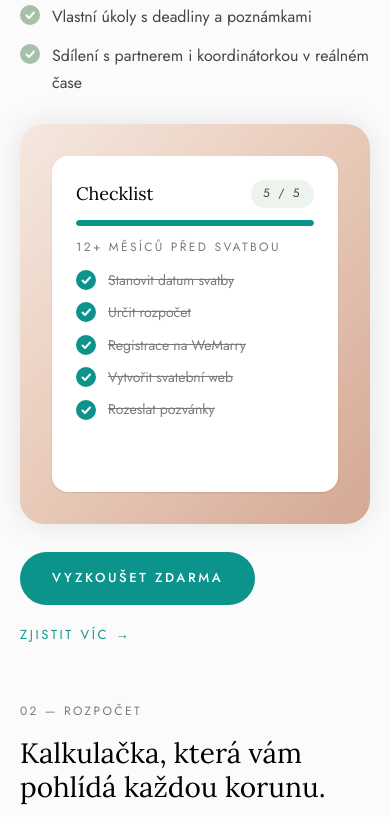
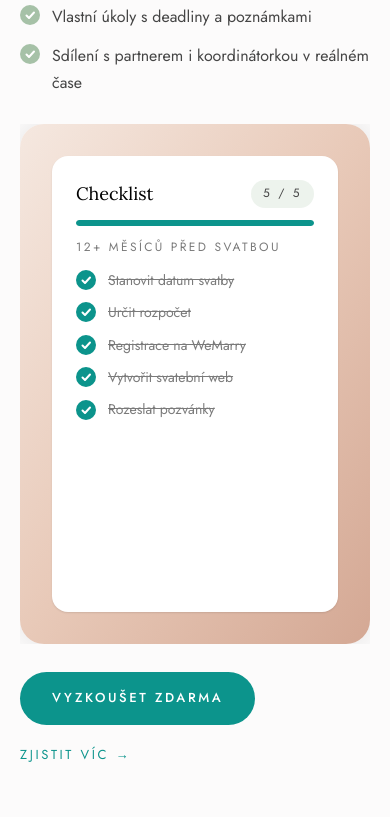
Before and after one commit to krystofpaleta/wemarry-web, an Astro site: page / in a window 390 px wide. Shown: the part 1117-1934 px from the top of the page. Built offline with nearby package versions, Linux system fonts and the light colour scheme; Astro itself is replaced by a stand-in of ours.

Commit message:
ScrollFeatures mobil: fix přetékání vizuálu rozpočtu (výška 520px + overflow-hidden)

```diff
--- a/src/components/sections/ScrollFeatures.tsx
+++ b/src/components/sections/ScrollFeatures.tsx
@@ -342,7 +342,7 @@ function MobileStep({ step }: { step: Step }) {
         </ul>
       </div>
 
-      <div className="relative h-[400px] w-full">
+      <div className="relative h-[520px] w-full overflow-hidden">
         <div className="absolute inset-0 flex items-center justify-center">
           <FeatureVisual step={step} isActive={inView} />
         </div>
```
